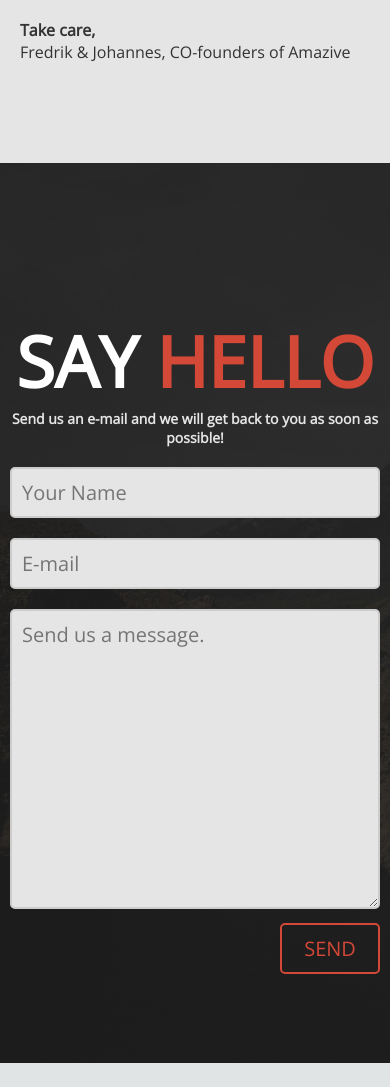
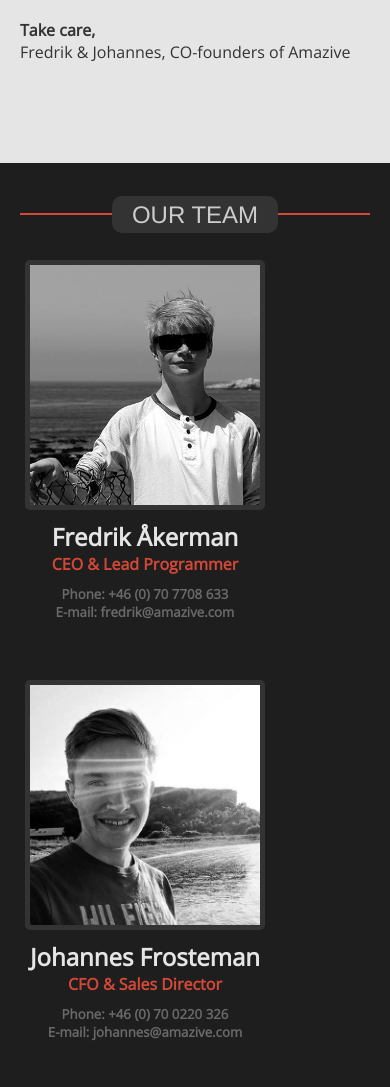
Before and after one commit to akerman25/Amazive-Github, a PHP site: page / in a window 390 px wide. Shown: the part 5413-6500 px from the top of the page. Before the commit the page ends 6476 px from the top, so only its background shows below. Run offline with PHP 8.4, Linux system fonts and the light colour scheme; some libraries are stand-ins or nearby versions.

Commit message:
provade iaf

```diff
--- a/css/homepage.css
+++ b/css/homepage.css
@@ -381,10 +381,10 @@ a#fb-link:hover {
     color: #fff;
 }
 
-
 #pp-container {
-    float: left;
+    text-align: center;
     width: 100%;
+    display: inline-block;
 }
 
 .pp-box {
--- a/css/responsive.css
+++ b/css/responsive.css
@@ -74,7 +74,7 @@
     }
 
     .pp-box {
-        width: 50%;
+        width:;
     }
 
     /* Contact */
@@ -172,13 +172,26 @@
 
 
     #our-team-container {
-        display: none;
+        display: inline-block;
+        float: left;
     }
 
     .pp-box {
-        width: 100%;
+        width:250px ;
         height: 400px;
+        display: inline-block;
+        float: left;
     }
+
+    #pp-container {
+        margin: 0 auto;
+
+    }
+
+    .profile-circle {
+    height: 250px;
+
+}
 
     #profile-circle-fredrik {
         background-image: url(../images/fredrik.jpg);
```
